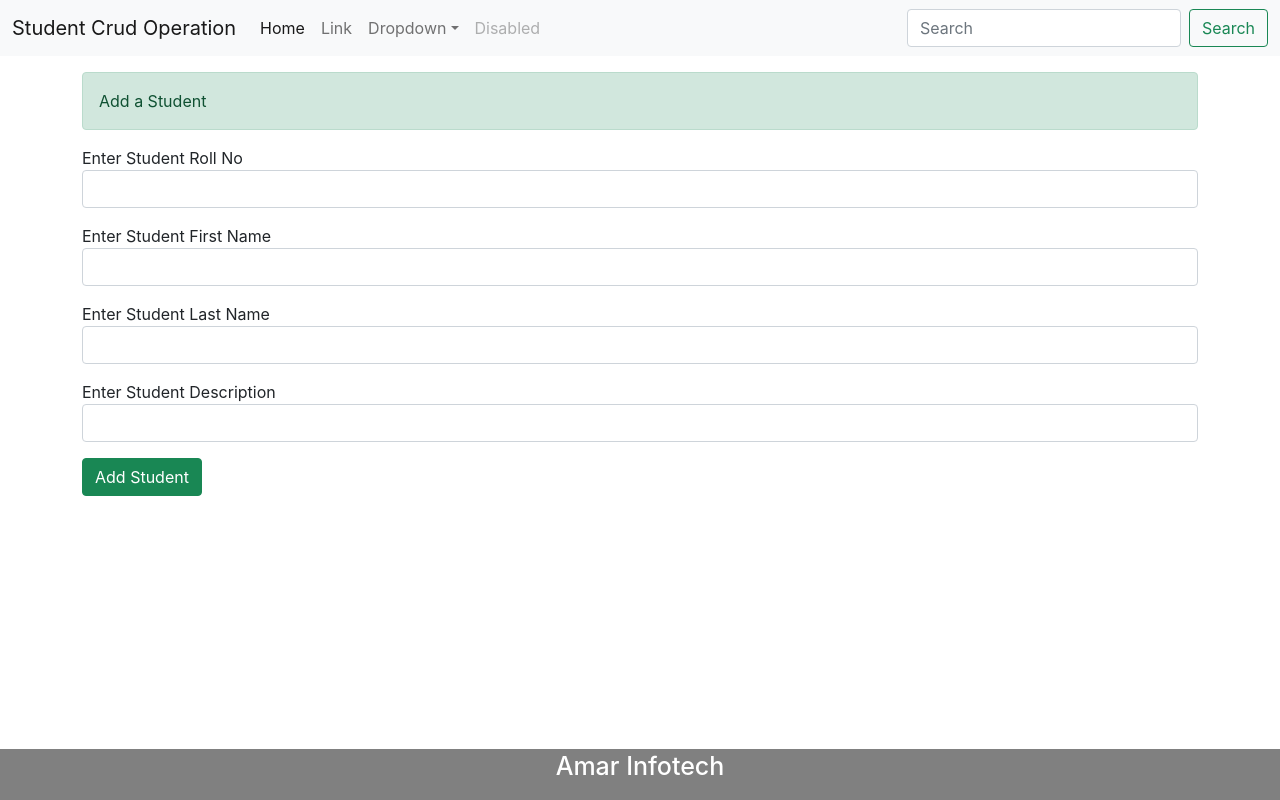
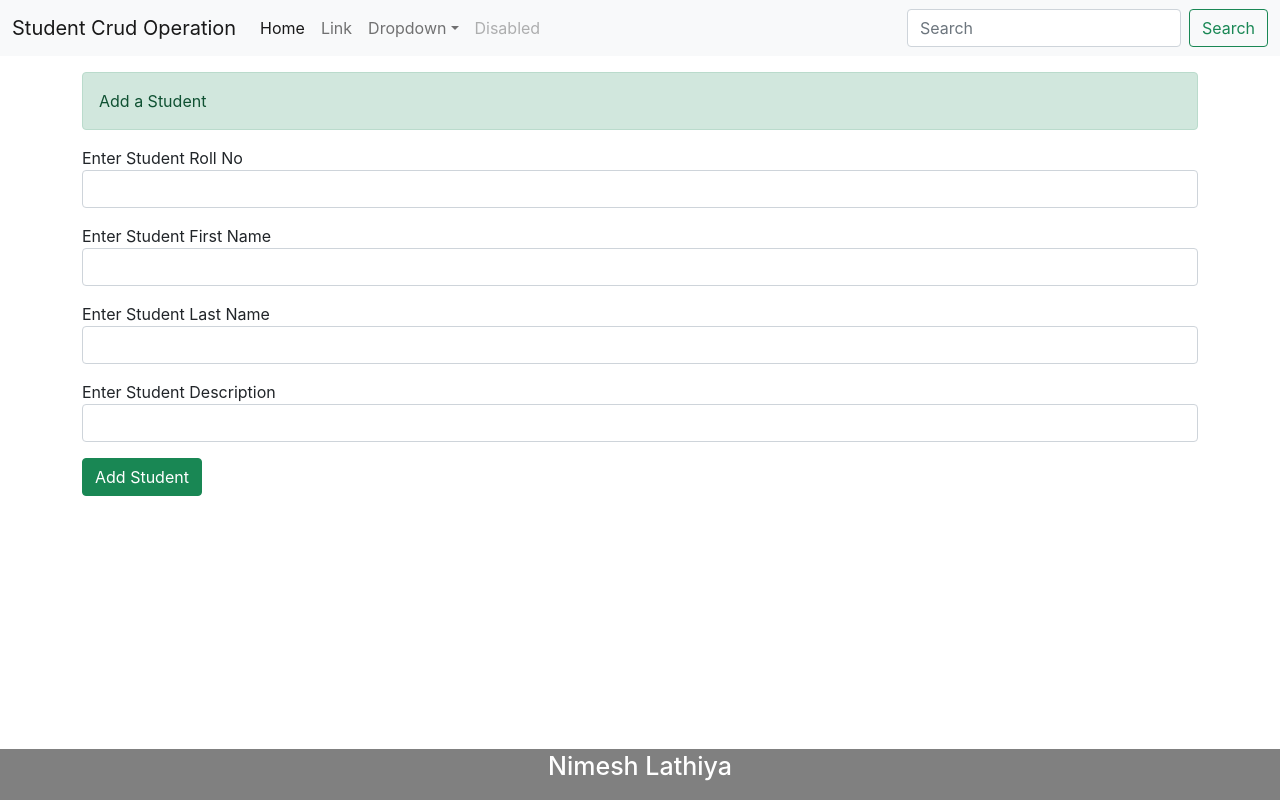
Before and after one commit to NimeshLathiya/Student-CRUD-operation, a React (Create React App) app: page / in a window 1280 px wide. Built offline with nearby package versions, Linux system fonts and the light colour scheme.

Commit message:
Update Footer.jsx

```diff
--- a/src/MyComponent/Footer.jsx
+++ b/src/MyComponent/Footer.jsx
@@ -3,7 +3,7 @@ import React from "react";
 export const Footer = () => {
   return (
     <h2 className="Footer container-fluid mb-0 lh-1 position-fixed bottom-0 g-0">
-      <p>Amar Infotech</p>
+      <p>Nimesh Lathiya</p>
     </h2>
   );
 };
```
